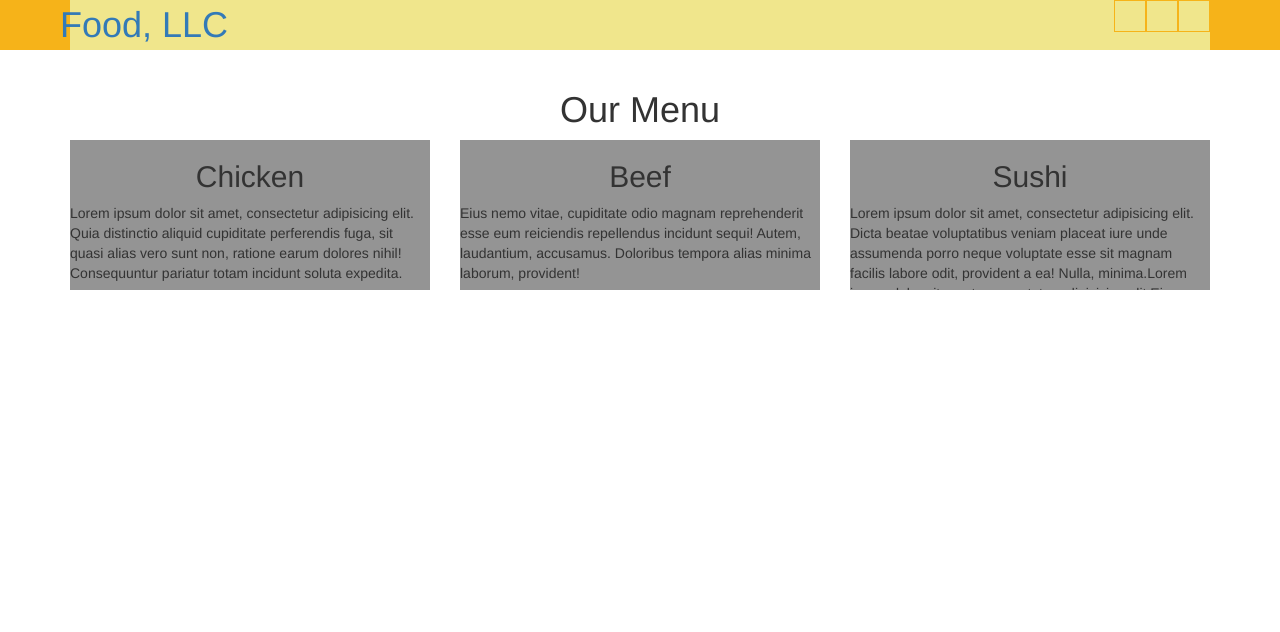
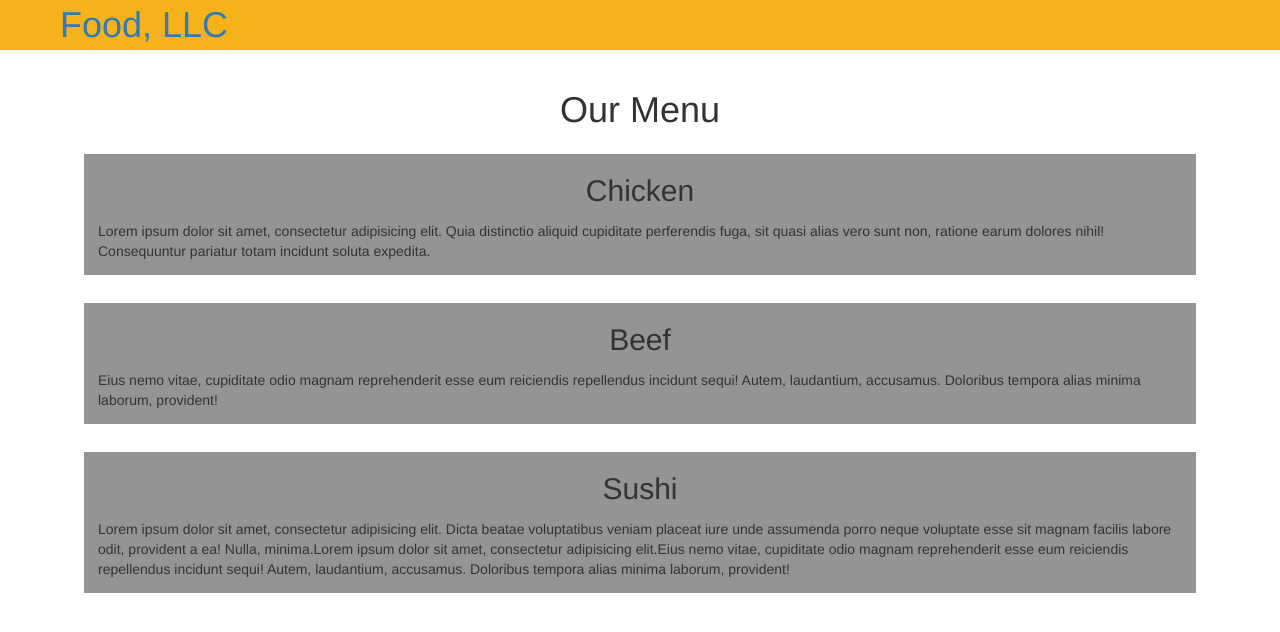
Before and after one commit to raulmargot/rm-inicio, a plain HTML site: page mod3_solution/index.html in a window 1280 px wide. Drawn offline with Linux system fonts and the light colour scheme.

Commit message:
20160905

```diff
--- a/mod3_solution/css/styles.css
+++ b/mod3_solution/css/styles.css
@@ -5,11 +5,17 @@
   border: 0;
 }
 
-.navbar-collapse {
-	background-color: #F0E68C;
+.navbar-brand {
+	padding: 5px;
+	height: 50px;
+	}
+
+.navbar-brand h1 {
+	margin: 0;
 }
 
 .navbar-collapse ul {
+	background-color: #F0E68C;
 	margin-bottom: 0;
 	margin-top: 0;
 }
@@ -19,27 +25,15 @@
 	border-color: #f6b319;
 }
 
-/********** Base styles **********/
 
-/*.row {
-  margin-right: -15px;
-  margin-left: -15px;
-}*/
+ #home-tiles p {
+  clear: both;
+  margin: 1em;
+ }
 
-.navbar-brand {
-	padding: 5px;
-	height: 50px;
-	}
-.navbar-brand h1 {margin: 0;}
-
-#t1, #t2, #t3 {
-  /*background-color: #f0e68c;*/
-}
-
-.section {
+ #home-tiles .section {
   background-color: #949494;
-  height: 150px;
-  /*margin: 1em ;*/
+  margin: 1em ;
   font-family: Helvetica;
   overflow: auto;
 }
--- a/mod3_solution/index.html
+++ b/mod3_solution/index.html
@@ -36,18 +36,18 @@
         </div><!--.navbar-header -->
 
         <div id="collapsable-nav" class="collapse navbar-collapse">
-           <ul id="nav-list" class="nav navbar-nav navbar-right">
+           <ul id="nav-list" class="nav navbar-nav navbar-right visible-xs text-center">
             <li>
               <a href="index.html#t1">
-                <span class="visible-xs text-center">Chicken</a>
+                <span>Chicken</a>
             </li>
             <li>
               <a href="index.html#t2">
-                <span class="visible-xs text-center">Beef</a>
+                <span>Beef</a>
             </li>
             <li>
               <a href="index.html#t3">
-                <span class="visible-xs text-center">Sushi</a>
+                <span>Sushi</a>
             </li>
           </ul><!-- #nav-list -->
         </div><!-- .collapse .navbar-collapse -->
@@ -60,19 +60,19 @@
         <h1 class="text-center">Our Menu</h1>
 
         <div id="home-tiles" class="row">
-          <div class="col-lg-4 col-md-6">
+          <div class="col-lg-12 col-md-12 col-sm-12 col-xs-12">
             <div class="section">
               <h2 id="t1" class="text-center">Chicken</h2>
               <p>Lorem ipsum dolor sit amet, consectetur adipisicing elit. Quia distinctio aliquid cupiditate perferendis fuga, sit quasi alias vero sunt non, ratione earum dolores nihil! Consequuntur pariatur totam incidunt soluta expedita.</p>
             </div>
           </div>
-          <div class="col-lg-4 col-md-6">
+          <div class="col-lg-12 col-md-12 col-sm-12 col-xs-12">
             <div class="section">
               <h2 id="t2" class="text-center">Beef</h2>
               <p>Eius nemo vitae, cupiditate odio magnam reprehenderit esse eum reiciendis repellendus incidunt sequi! Autem, laudantium, accusamus. Doloribus tempora alias minima laborum, provident!</p>
             </div>
           </div>
-          <div class="col-lg-4 col-md-12">
+          <div class="col-lg-12 col-md-12 col-sm-12 col-xs-12">
             <div class="section">
               <h2 id="t3" class="text-center">Sushi</h2>
               <p>Lorem ipsum dolor sit amet, consectetur adipisicing elit. Dicta beatae voluptatibus veniam placeat iure unde assumenda porro neque voluptate esse sit magnam facilis labore odit, provident a ea! Nulla, minima.Lorem ipsum dolor sit amet, consectetur adipisicing elit.Eius nemo vitae, cupiditate odio magnam reprehenderit esse eum reiciendis repellendus incidunt sequi! Autem, laudantium, accusamus. Doloribus tempora alias minima laborum, provident!</p>
```
